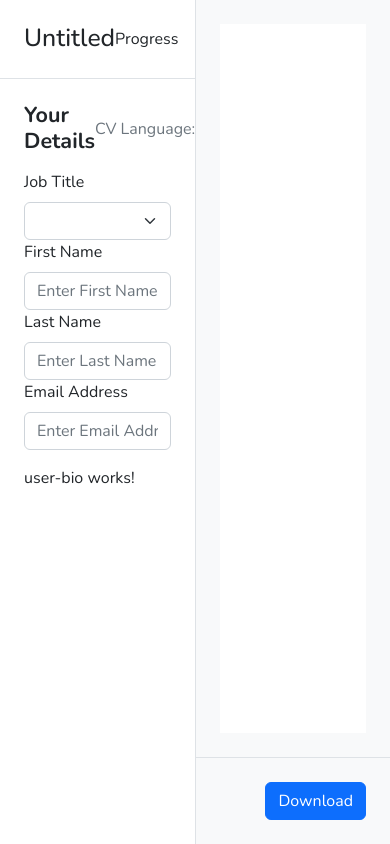
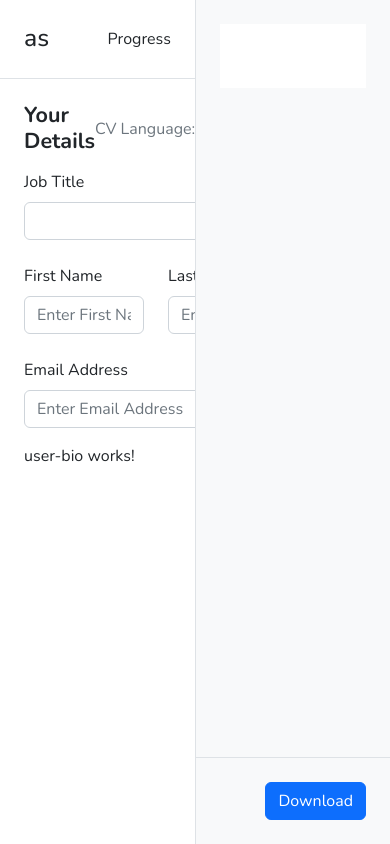
Before and after one commit to binulad/angular-demo, an Angular app: page / in a window 390 px wide. Built offline with nearby package versions, Linux system fonts and the light colour scheme.

Commit message:
feat: update title and classes

```diff
--- a/src/app/app.component.html
+++ b/src/app/app.component.html
@@ -1,15 +1,17 @@
 <main class="grid gap-0 h-100">
   <section class="g-col-6">
-    <app-header [userName]="userName"></app-header>
+    <app-header [userName]="userData.firstName" [jobTitle]="userData.jobTitle"></app-header>
     <div class="p-4">
       <app-user (userData)="getUserData($event)"></app-user>
     </div>
   </section>
   <section class="g-col-6 border-start bg-light grid gap-0 overflow-hidden">
-    <div class="page p-4 m-4 bg-white g-col-12">
-      <!-- Header -->
-      <h4 class="m-0">{{userData.firstName}} {{userData.lastName}}</h4>
-      <p class="small text-muted">{{userData.jobTitle}}</p>
+    <div class="page-wrapper m-4 g-col-12">
+      <div class="page bg-white p-4">
+        <!-- Header -->
+        <h4 class="m-0">{{userData.firstName}} {{userData.lastName}}</h4>
+        <p class="small text-muted">{{userData.jobTitle}}</p>
+      </div>
     </div>
     <div class="action-area p-4 border-top d-flex g-col-12">
       <button type="button" class="ms-auto btn btn-primary">Download</button>
--- a/src/app/app.component.ts
+++ b/src/app/app.component.ts
@@ -7,7 +7,6 @@ import { User } from './user/user.model';
 })
 export class AppComponent {
   title = 'angular-demo';
-  userName: string = 'Untitled';
   userData: User = {
     jobTitle: '',
     firstName: '',
@@ -17,6 +16,5 @@ export class AppComponent {
 
   getUserData(userData: User) {
     this.userData = userData;
-    this.userName = userData.firstName;
   }
 }
--- a/src/app/core/components/header/header.component.html
+++ b/src/app/core/components/header/header.component.html
@@ -1,6 +1,6 @@
 <header class="d-flex align-items-center justify-content-between p-4 border-bottom">
   <!-- User Name -->
-  <h2 class="mb-0">{{userName}}</h2>
+  <h2 class="mb-0">{{userName}} as {{jobTitle}}</h2>
 
   <!-- Progress -->
   <p class="mb-0">Progress</p>
--- a/src/app/core/components/header/header.component.ts
+++ b/src/app/core/components/header/header.component.ts
@@ -5,5 +5,6 @@ import { Component, Input } from '@angular/core';
   templateUrl: './header.component.html',
 })
 export class HeaderComponent {
-  @Input() userName: string = '';
+  @Input() userName: string = 'Untitled';
+  @Input() jobTitle: string = 'Job Title';
 }
--- a/src/app/core/components/section-header/section-header.component.html
+++ b/src/app/core/components/section-header/section-header.component.html
@@ -1,5 +1,5 @@
 <div class="d-flex align-items-center justify-content-between">
-  <h4 class="section-title">{{sectionTitle}}</h4>
+  <h4 class="section-title">{{sectionTitle | titlecase}}</h4>
   <div class="d-flex align-items-center" *ngIf="isShowLanguage">
     <label class="text-muted flex-shrink-0 m-0 me-2" for="language">CV Language: </label>
     <select class="form-select" id="language" aria-label="Language select">
--- a/src/app/user/user-details/user-details.component.html
+++ b/src/app/user/user-details/user-details.component.html
@@ -1,21 +1,21 @@
 <!-- User Details Form -->
-<form [formGroup]="userDetailsForm" class="row g-3 my-3">
-  <div class="col-12">
+<form [formGroup]="userDetailsForm" class="grid g-3 my-3">
+  <div class="g-col-12">
     <label for="jobTitle" class="form-label">Job Title</label>
     <select id="jobTitle" name="jobTitle" (change)="onChangeJobTitle(userDetailsForm.value.jobTitle)" formControlName="jobTitle" class="form-select">
       <option selected>Select Job Title</option>
       <option *ngFor="let item of jobTitleList" [value]="item.id">{{item.name}}</option>
     </select>
   </div>
-  <div class="col-md-6">
+  <div class="g-col-6">
     <label for="firstName" class="form-label">First Name</label>
     <input type="text" name="firstName" formControlName="firstName" (keyup)="onChangeInput()" class="form-control" id="firstName" placeholder="Enter First Name">
   </div>
-  <div class="col-md-6">
+  <div class="g-col-6">
     <label for="lastName" class="form-label">Last Name</label>
     <input type="text" name="lastName" formControlName="lastName" (keyup)="onChangeInput()" class="form-control" id="lastName" placeholder="Enter Last Name">
   </div>
-  <div class="col-12">
+  <div class="g-col-12">
     <label for="emailAddress" class="form-label">Email Address</label>
     <input type="email" name="emailAddress" formControlName="emailAddress" (keyup)="onChangeInput()" class="form-control" id="emailAddress" placeholder="Enter Email Address">
   </div>
```
